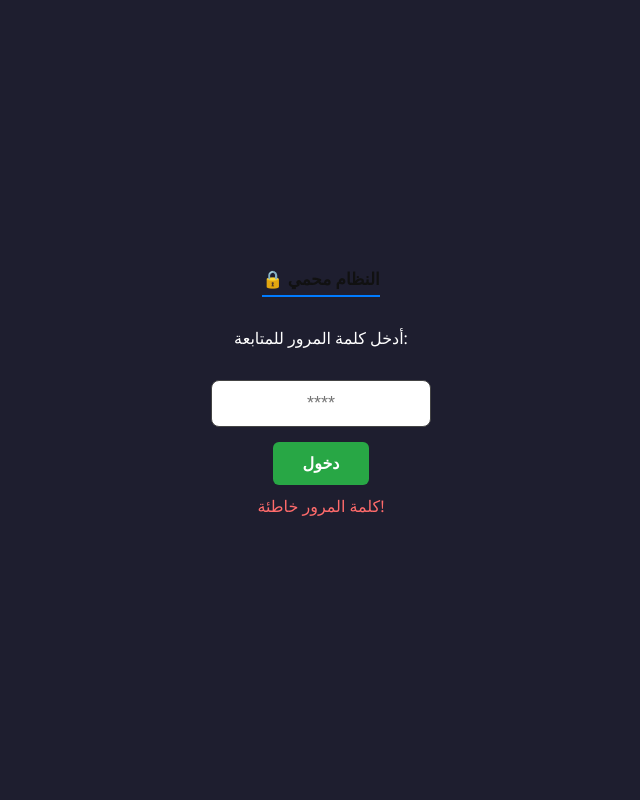
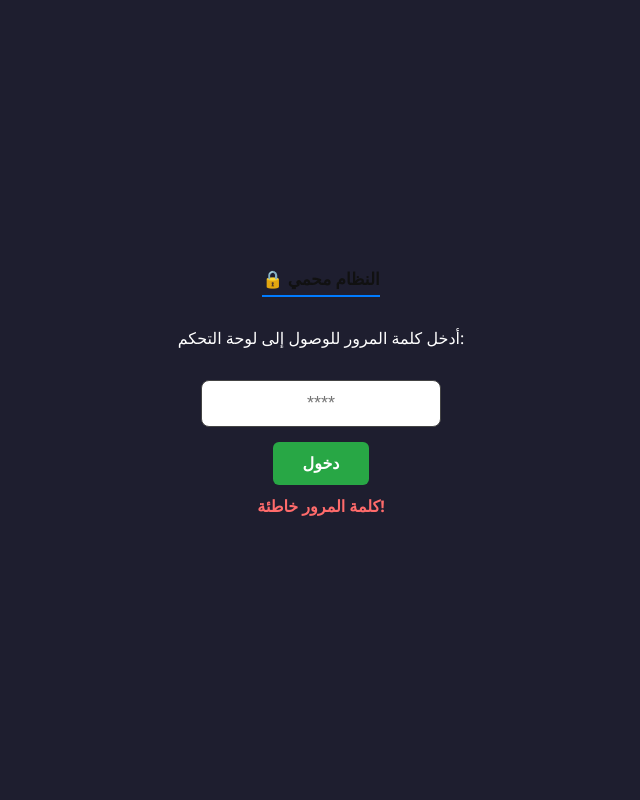
Before and after one commit to ibrahimalmatroud12-pixel/chiron-backend, a website: page index.html in a window 1280 px wide. Both pictures are taken after a click on the button "دخول". Shown: the top 800 px of the page, without its empty margins (319-959 px from the left). Drawn offline with Linux system fonts and the light colour scheme; no server answers.

Commit message:
Update index.html

```diff
--- a/index.html
+++ b/index.html
@@ -13,19 +13,45 @@
             color: #333;
         }
 
-        /* شاشة القفل والحماية */
+        /* شاشة القفل والحماية الكاملة */
         #lock-screen {
-            position: fixed; top: 0; left: 0; width: 100%; height: 100%;
-            background: #1e1e2f; display: flex; flex-direction: column;
-            justify-content: center; align-items: center; z-index: 99999; color: white;
+            position: fixed;
+            top: 0;
+            left: 0;
+            width: 100vw;
+            height: 100vh;
+            background: #1e1e2f;
+            display: flex;
+            flex-direction: column;
+            justify-content: center;
+            align-items: center;
+            z-index: 999999;
+            color: white;
         }
         #lock-screen input {
-            padding: 12px; font-size: 18px; text-align: center; border-radius: 8px;
-            border: 1px solid #444; margin: 15px 0; width: 220px; outline: none;
+            padding: 12px;
+            font-size: 18px;
+            text-align: center;
+            border-radius: 8px;
+            border: 1px solid #444;
+            margin: 15px 0;
+            width: 240px;
+            outline: none;
         }
         #lock-screen button {
-            padding: 12px 30px; background: #28a745; color: white; border: none;
-            border-radius: 6px; font-size: 16px; font-weight: bold; cursor: pointer;
+            padding: 12px 30px;
+            background: #28a745;
+            color: white;
+            border: none;
+            border-radius: 6px;
+            font-size: 16px;
+            font-weight: bold;
+            cursor: pointer;
+        }
+
+        /* إخفاء المحتوى الرئيسي افتراضياً حتى إدخال كلمة المرور */
+        #main-app {
+            display: none;
         }
 
         .container {
@@ -327,6 +353,9 @@
             #lock-screen, .no-print {
                 display: none !important;
             }
+            #main-app {
+                display: block !important;
+            }
             .container {
                 display: block !important;
                 width: 100% !important;
@@ -367,13 +396,15 @@
 <!-- شاشة القفل بكلمة المرور -->
 <div id="lock-screen">
     <h2>🔒 النظام محمي</h2>
-    <p>أدخل كلمة المرور للمتابعة:</p>
+    <p>أدخل كلمة المرور للوصول إلى لوحة التحكم:</p>
     <input type="password" id="pass-input" placeholder="****">
     <button onclick="checkPassword()">دخول</button>
-    <p id="error-msg" style="color: #ff6b6b; display: none; margin-top: 10px;">كلمة المرور خاطئة!</p>
+    <p id="error-msg" style="color: #ff6b6b; display: none; margin-top: 10px; font-weight: bold;">كلمة المرور خاطئة!</p>
 </div>
 
-<div class="container">
+<!-- التطبيق الرئيسي ينفتح فقط بعد نجاح كلمة المرور -->
+<div id="main-app">
+  <div class="container">
     <!-- Form Controls -->
     <div class="form-section no-print">
         <h2>لوحة التحكم الكاملة والرحلات الخمس</h2>
@@ -663,22 +694,24 @@
 
             <div class="footer-note">
                 Opmerking: Dit rapport is automatisch gegenereerd door het <span id="outPlatFooter">Golden Ramdoun</span> Taxi Management Systeem.<br>
-                Voor vragen of ondersteuning, neem contact op met uw systeembeheerder.
+                Voor vragen of ondersteuning, neem contact op مع مدير النظام.
             </div>
         </div>
 
     </div>
+  </div>
 </div>
 
 <script>
-    // برمجة شاشة القفل وكلمة المرور
     const SECRET_PASS = "ram12345";
 
+    // التحقق المباشر من كلمة المرور عند الضغط على الدخول أو زر Enter
     function checkPassword() {
       const input = document.getElementById('pass-input').value;
       if (input === SECRET_PASS) {
         document.getElementById('lock-screen').style.display = 'none';
-        sessionStorage.setItem('authenticated', 'true');
+        document.getElementById('main-app').style.display = 'block';
+        updateAllDocuments();
       } else {
         document.getElementById('error-msg').style.display = 'block';
       }
@@ -688,11 +721,7 @@
       if (e.key === 'Enter') checkPassword();
     });
 
-    if (sessionStorage.getItem('authenticated') === 'true') {
-      document.getElementById('lock-screen').style.display = 'none';
-    }
-
-    // تعيين تاريخ اليوم
+    // تعيين التاريخ
     document.getElementById('inTripDate').valueAsDate = new Date();
 
     function updateAllDocuments() {
@@ -849,10 +878,6 @@
         document.getElementById('reportSection').classList.remove('hide-on-print');
         window.print();
     }
-
-    window.onload = function() {
-        updateAllDocuments();
-    };
 </script>
 
 </body>
```
